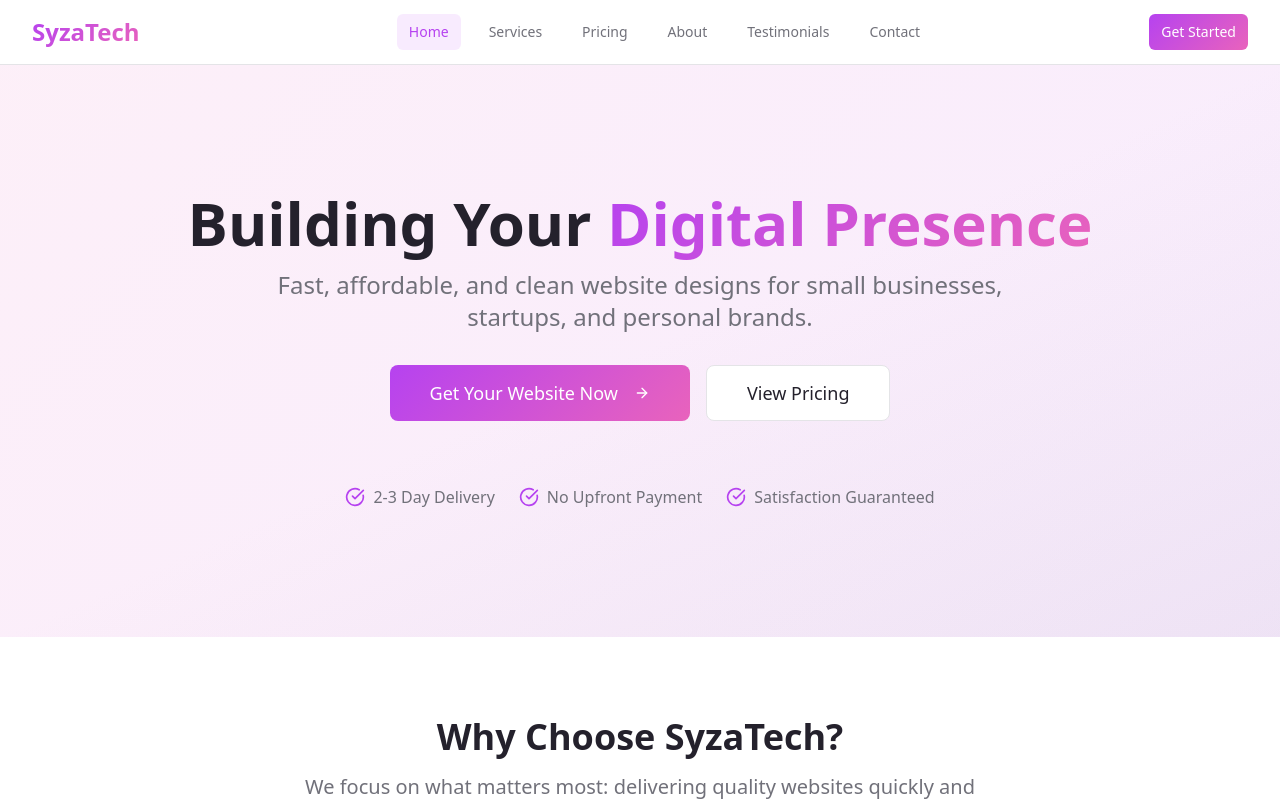
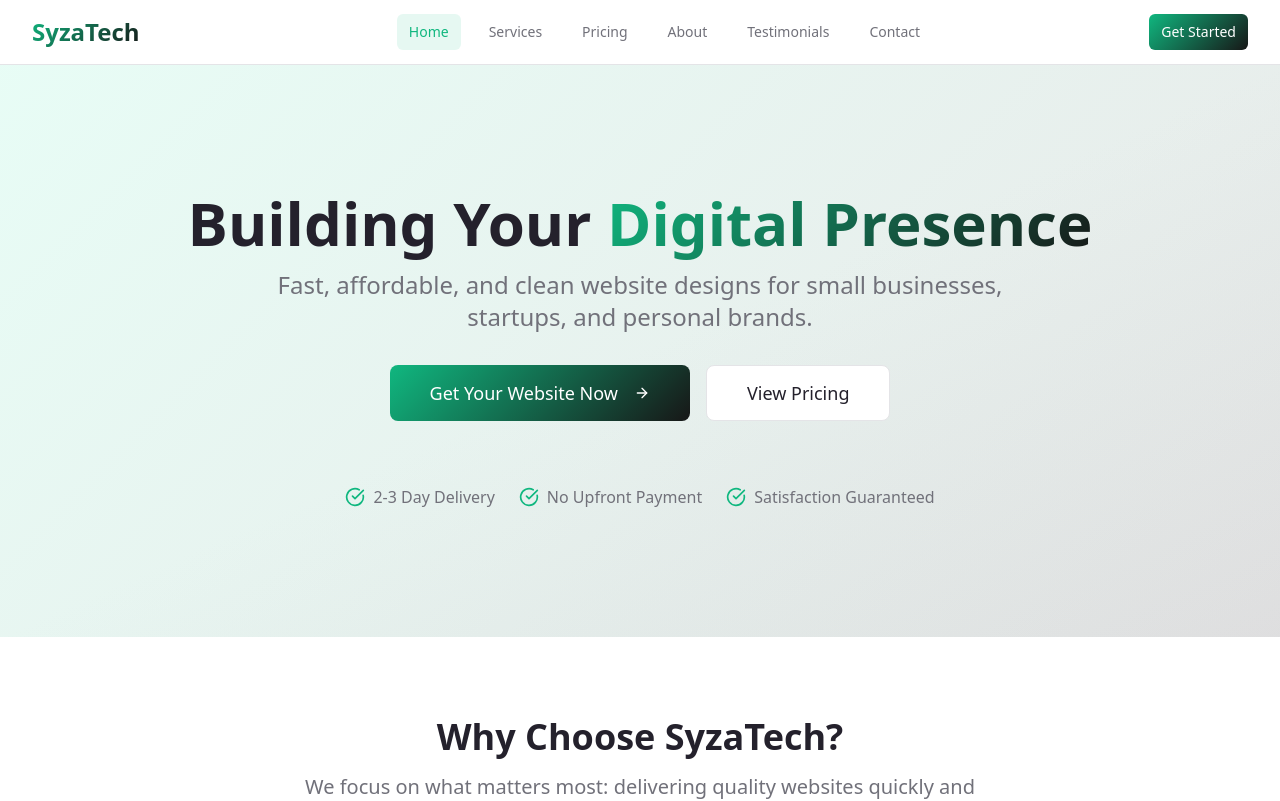
Before and after one commit to syza-tech/syzatech, a React (Vite) app: page / in a window 1280 px wide. Shown: the top 801 px of the page. Built offline with nearby package versions, Linux system fonts and the light colour scheme.

Commit message:
Change color scheme
Change the website's color scheme to black and emerald green.

```diff
--- a/src/index.css
+++ b/src/index.css
@@ -15,18 +15,18 @@
     --popover: 0 0% 100%;
     --popover-foreground: 260 15% 15%;
 
-    /* Sunset Primary Colors */
-    --primary: 280 85% 60%;
+    /* Emerald Primary Colors */
+    --primary: 160 84% 39%;
     --primary-foreground: 0 0% 100%;
-    --primary-glow: 280 85% 70%;
+    --primary-glow: 160 84% 49%;
 
-    /* Sunset Secondary Colors */
-    --secondary: 320 75% 65%;
+    /* Black Secondary Colors */
+    --secondary: 0 0% 9%;
     --secondary-foreground: 0 0% 100%;
 
-    /* Sunset Accent Colors */
-    --accent: 45 95% 70%;
-    --accent-foreground: 260 15% 15%;
+    /* Emerald Accent Colors */
+    --accent: 160 84% 49%;
+    --accent-foreground: 0 0% 100%;
 
     /* Muted Colors */
     --muted: 240 5% 96%;
@@ -37,28 +37,28 @@
 
     --border: 240 6% 90%;
     --input: 240 6% 90%;
-    --ring: 280 85% 60%;
+    --ring: 160 84% 39%;
 
-    /* Sunset Gradient Colors */
-    --gradient-start: 45 95% 70%;
-    --gradient-middle: 320 75% 65%;
-    --gradient-end: 280 85% 60%;
+    /* Emerald Gradient Colors */
+    --gradient-start: 160 84% 49%;
+    --gradient-middle: 160 84% 39%;
+    --gradient-end: 0 0% 9%;
 
-    /* Sunset Theme Colors */
-    --sunset-orange: 25 95% 70%;
-    --sunset-pink: 320 75% 65%;
-    --sunset-purple: 280 85% 60%;
-    --sunset-blue: 240 80% 65%;
-    --sunset-yellow: 45 95% 70%;
+    /* Emerald Theme Colors */
+    --emerald-light: 160 84% 59%;
+    --emerald-base: 160 84% 49%;
+    --emerald-dark: 160 84% 39%;
+    --black-light: 0 0% 20%;
+    --black-base: 0 0% 9%;
 
     /* Custom Gradients */
-    --gradient-sunset: linear-gradient(135deg, hsl(var(--sunset-yellow)), hsl(var(--sunset-orange)), hsl(var(--sunset-pink)), hsl(var(--sunset-purple)));
-    --gradient-hero: linear-gradient(135deg, hsl(var(--sunset-purple)), hsl(var(--sunset-pink)));
-    --gradient-card: linear-gradient(135deg, hsl(var(--sunset-pink) / 0.1), hsl(var(--sunset-purple) / 0.1));
+    --gradient-sunset: linear-gradient(135deg, hsl(var(--emerald-light)), hsl(var(--emerald-base)), hsl(var(--emerald-dark)), hsl(var(--black-base)));
+    --gradient-hero: linear-gradient(135deg, hsl(var(--emerald-dark)), hsl(var(--black-base)));
+    --gradient-card: linear-gradient(135deg, hsl(var(--emerald-base) / 0.1), hsl(var(--black-base) / 0.1));
 
     /* Shadows */
-    --shadow-sunset: 0 10px 40px hsl(var(--sunset-purple) / 0.3);
-    --shadow-glow: 0 0 30px hsl(var(--sunset-pink) / 0.4);
+    --shadow-sunset: 0 10px 40px hsl(var(--emerald-dark) / 0.3);
+    --shadow-glow: 0 0 30px hsl(var(--emerald-base) / 0.4);
 
     /* Animations */
     --transition-smooth: all 0.3s cubic-bezier(0.4, 0, 0.2, 1);
--- a/tailwind.config.ts
+++ b/tailwind.config.ts
@@ -53,12 +53,14 @@ export default {
 					DEFAULT: 'hsl(var(--card))',
 					foreground: 'hsl(var(--card-foreground))'
 				},
-				sunset: {
-					orange: 'hsl(var(--sunset-orange))',
-					pink: 'hsl(var(--sunset-pink))',
-					purple: 'hsl(var(--sunset-purple))',
-					blue: 'hsl(var(--sunset-blue))',
-					yellow: 'hsl(var(--sunset-yellow))'
+				emerald: {
+					light: 'hsl(var(--emerald-light))',
+					base: 'hsl(var(--emerald-base))',
+					dark: 'hsl(var(--emerald-dark))'
+				},
+				black: {
+					light: 'hsl(var(--black-light))',
+					base: 'hsl(var(--black-base))'
 				},
 				sidebar: {
 					DEFAULT: 'hsl(var(--sidebar-background))',
```
